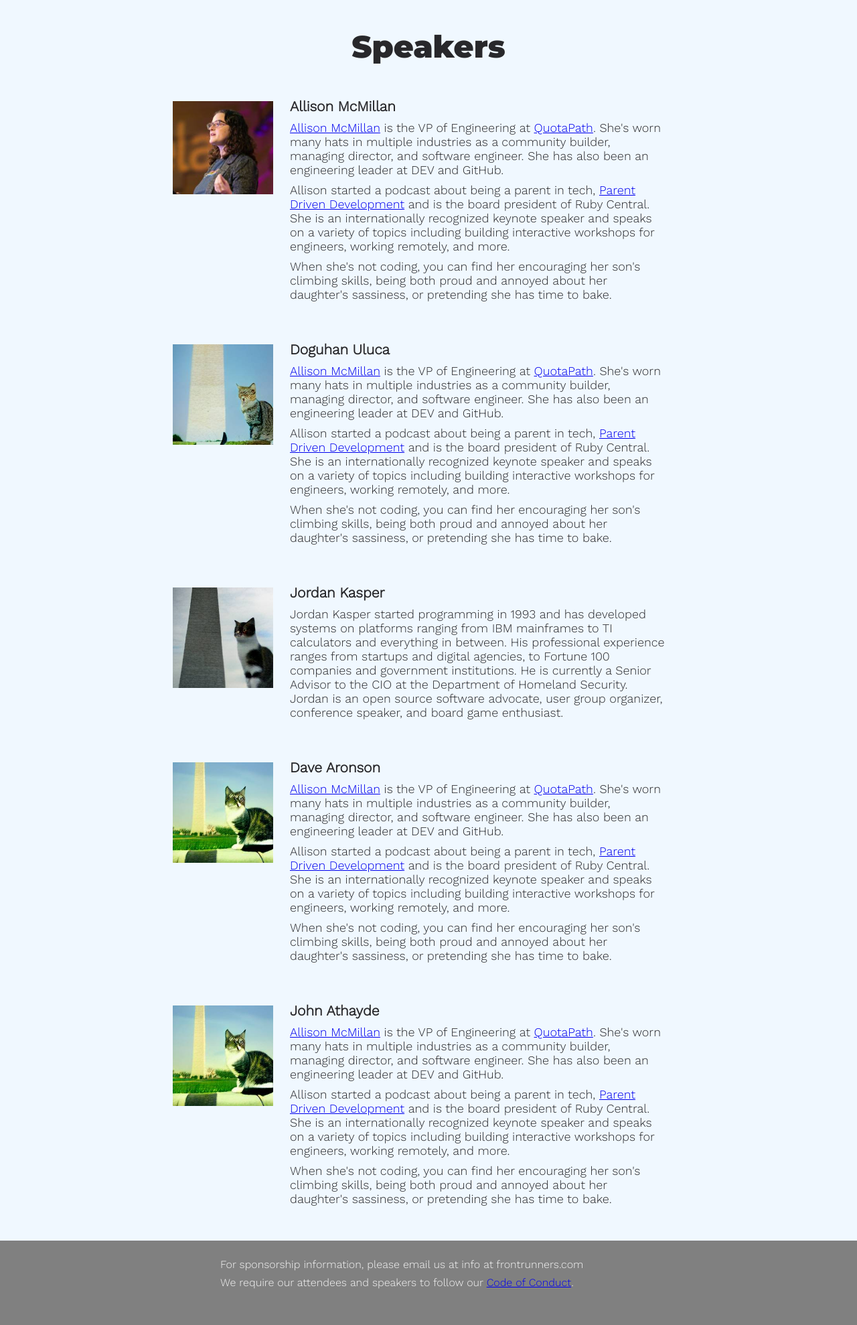
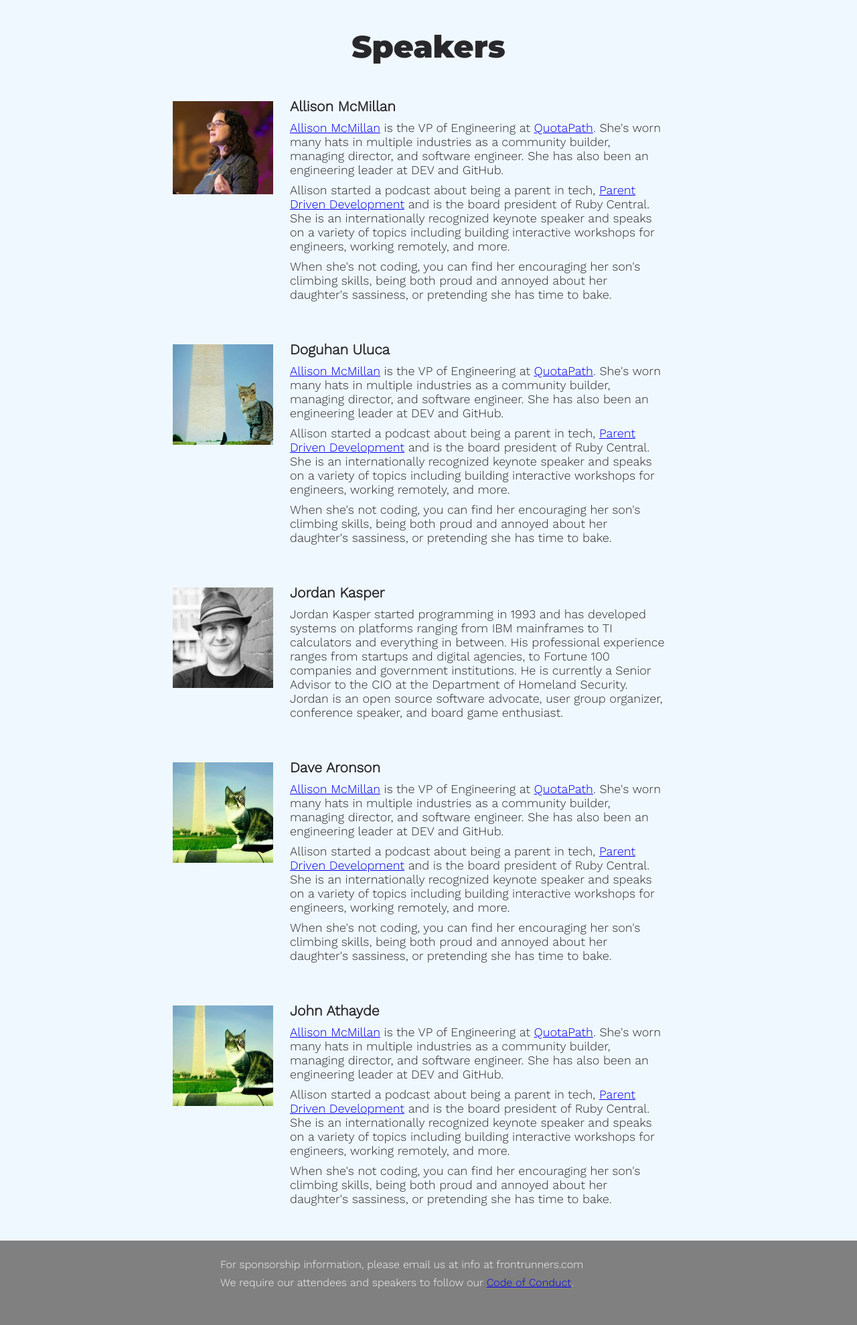
Before and after one commit to gothamgo/frontrunnersconf.github.io, a Jekyll site: the page built from test/testpage.html, in a window 1280 px wide. Shown: the whole page at 67% size. Built offline with Jekyll 4.4.1, drawn with Linux system fonts in a browser that asks for light colours.

Commit message:
Update jordan_kasper.html

```diff
--- a/_includes/jordan_kasper.html
+++ b/_includes/jordan_kasper.html
@@ -1,6 +1,6 @@
 <div id="jordan-kasper" class="speaker">
   <div class="speaker-photo">
-    <img class="speaker-image" src="{{site.url}}/images/cat1.png" alt="Jordan Kasper" width="150"/>
+    <img class="speaker-image" src="{{site.url}}/images/speakers/2022/jordan.jpg" alt="Jordan Kasper" width="150"/>
   </div>
 
   <div class="speaker-details">
```
